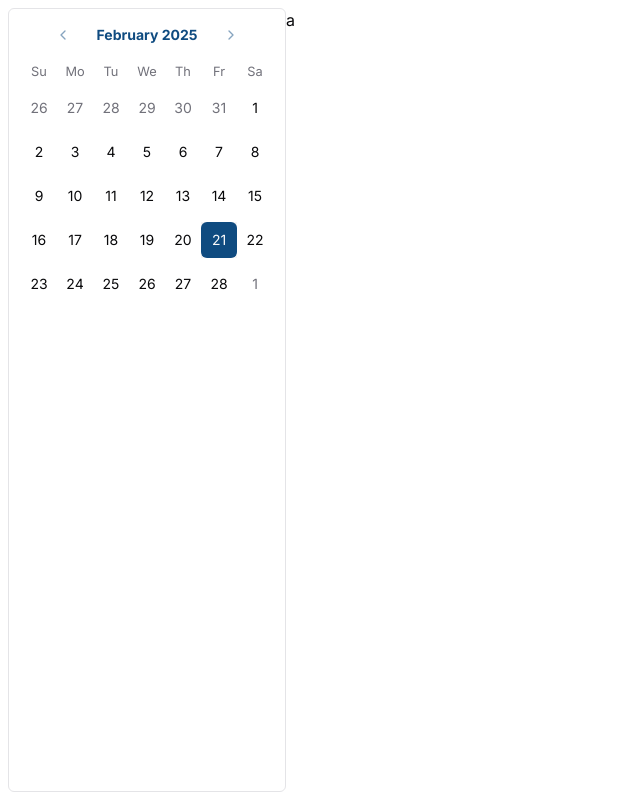
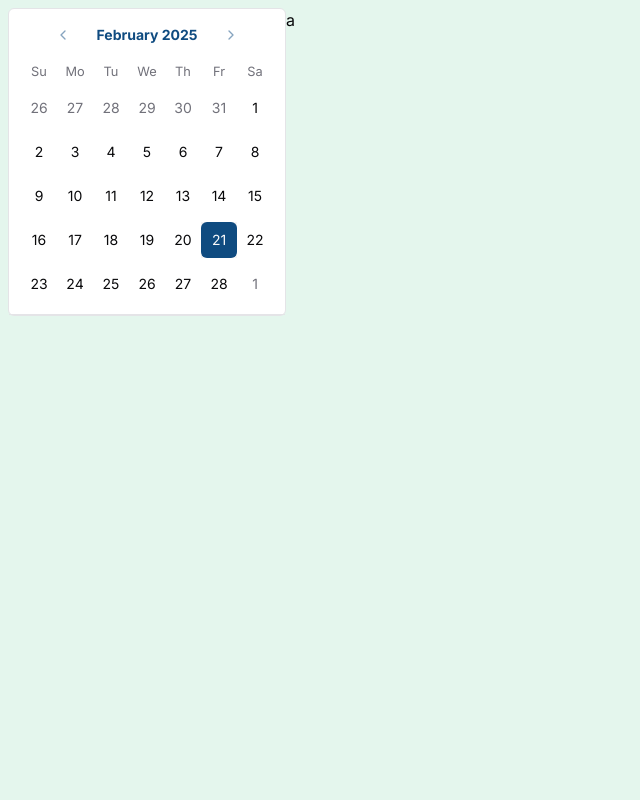
Before and after one commit to duydylan/google-calendar-clone, a Next.js app: page / in a window 1280 px wide. Shown: the whole page, without its empty margins (0-640 px from the left). Built offline with nearby package versions, Linux system fonts and the light colour scheme.

Commit message:
config layout color

```diff
--- a/package.json
+++ b/package.json
@@ -9,6 +9,7 @@
     "lint": "next lint"
   },
   "dependencies": {
+    "@radix-ui/react-separator": "^1.1.2",
     "@radix-ui/react-slot": "^1.1.2",
     "class-variance-authority": "^0.7.1",
     "clsx": "^2.1.1",
--- a/src/app/page.tsx
+++ b/src/app/page.tsx
@@ -2,9 +2,11 @@ import Sidebar from "@/components/app/Sidebar";
 
 export default function Home() {
   return (
-    <main className="container min-h-[100vh] p-2 flex">
-      <Sidebar />
-      <article>a</article>
+    <main className=" bg-lightGreen min-h-[100vh] p-2">
+      <div className="container flex">
+        <Sidebar />
+        <article>a</article>
+      </div>
     </main>
   );
 }
--- a/src/components/app/Sidebar/index.tsx
+++ b/src/components/app/Sidebar/index.tsx
@@ -1,9 +1,11 @@
+import { Separator } from "@/components/ui/separator";
 import Calendar from "../Calendar";
 
 function Sidebar() {
   return (
-    <aside className="rounded-md border">
+    <aside className="rounded-md border bg-white">
       <Calendar />
+      <Separator />
     </aside>
   );
 }
--- a/src/components/ui/calendar.tsx
+++ b/src/components/ui/calendar.tsx
@@ -18,10 +18,10 @@ function Calendar({ className, classNames, showOutsideDays = true, ...props }: C
         months: "flex flex-col sm:flex-row space-y-4 sm:space-x-4 sm:space-y-0",
         month: "space-y-4",
         caption: "flex justify-center pt-1 relative items-center",
-        caption_label: "text-sm font-bold text-darkblue",
+        caption_label: "text-sm font-bold text-darkBlue",
         nav: "flex items-center",
         nav_button: cn(
-          "h-7 w-7 bg-transparent p-0 opacity-50 hover:opacity-100 flex justify-center items-center text-darkblue"
+          "h-7 w-7 bg-transparent p-0 opacity-50 hover:opacity-100 flex justify-center items-center text-darkBlue"
         ),
         nav_button_previous: "absolute left-7",
         nav_button_next: "absolute right-7",
--- /dev/null
+++ b/src/components/ui/separator.tsx
@@ -0,0 +1,31 @@
+"use client"
+
+import * as React from "react"
+import * as SeparatorPrimitive from "@radix-ui/react-separator"
+
+import { cn } from "@/lib/utils"
+
+const Separator = React.forwardRef<
+  React.ElementRef<typeof SeparatorPrimitive.Root>,
+  React.ComponentPropsWithoutRef<typeof SeparatorPrimitive.Root>
+>(
+  (
+    { className, orientation = "horizontal", decorative = true, ...props },
+    ref
+  ) => (
+    <SeparatorPrimitive.Root
+      ref={ref}
+      decorative={decorative}
+      orientation={orientation}
+      className={cn(
+        "shrink-0 bg-border",
+        orientation === "horizontal" ? "h-[1px] w-full" : "h-full w-[1px]",
+        className
+      )}
+      {...props}
+    />
+  )
+)
+Separator.displayName = SeparatorPrimitive.Root.displayName
+
+export { Separator }
--- a/tailwind.config.ts
+++ b/tailwind.config.ts
@@ -50,8 +50,9 @@ export default {
           "4": "hsl(var(--chart-4))",
           "5": "hsl(var(--chart-5))",
         },
-        darkblue: "hsl(var(--dark-blue))",
+        darkBlue: "hsl(var(--dark-blue))",
         lightblue: "hsl(var(--light-blue))",
+        lightGreen: "hsl(var(--light-green))",
       },
       borderRadius: {
         lg: "var(--radius)",
```
Also changed, not shown: 1 other file (tests, documents, lock files or other folders).
